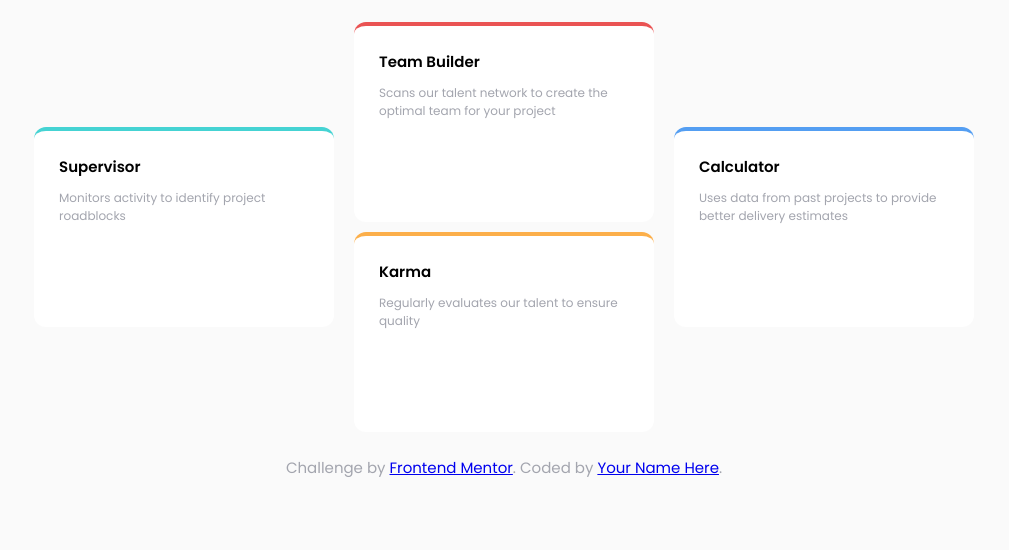
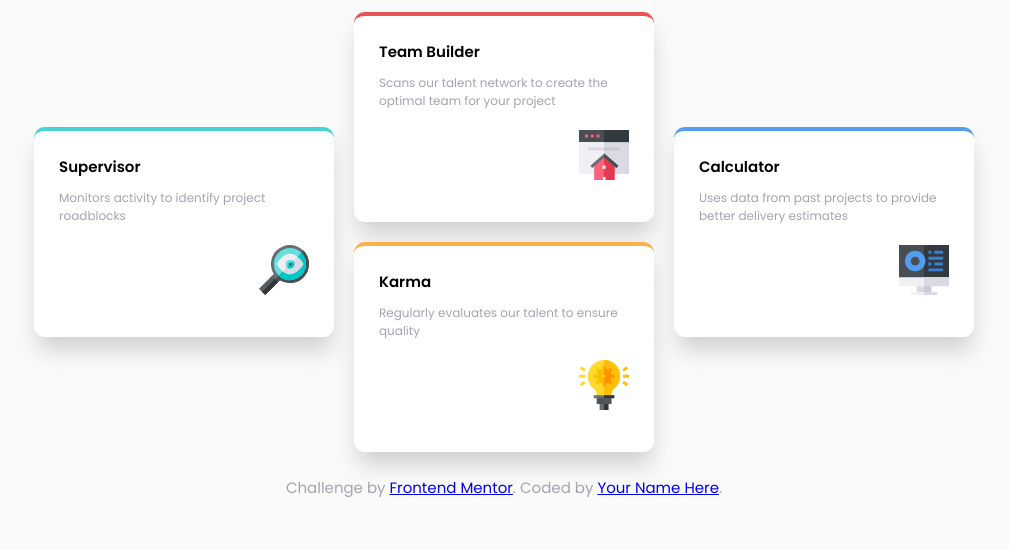
Before and after one commit to J-Potes/four-card-feature-section-master, a plain HTML site: page index.html in a window 1280 px wide. Shown: the part 250-800 px from the top of the page, without its empty margins (136-1145 px from the left). Drawn offline with Linux system fonts and the light colour scheme.

Commit message:
Icons and shadows

```diff
--- a/css/styles.css
+++ b/css/styles.css
@@ -120,13 +120,18 @@ p {
 
 .card {
     background-color: var(--white);
-    height: 20rem;
+    height: 21rem;
     max-width: 30rem;
-    border-radius: 1.2rem;
+    border-radius: 1.1rem;
     margin: 1rem;
     padding: 2.5rem;
     border-top-style: solid;
     border-top-width: .4rem;
+
+    -webkit-box-shadow: 1px 16px 22px -3px rgba(171,171,171,0.53);
+    -moz-box-shadow: 1px 16px 22px -3px rgba(171,171,171,0.53);
+    box-shadow: 1px 16px 22px -3px rgba(171,171,171,0.53);
+    margin-top: 2rem;
 }
 
 .card__title {
@@ -139,7 +144,12 @@ p {
 .card__text {
     font-size: 1.2rem;
     margin: 0;
+}
 
+.card__icon {
+    width: 5rem;
+    float: right;
+    margin-top: 2rem;
 }
 
 .cards__c1 {
--- a/index.html
+++ b/index.html
@@ -35,20 +35,24 @@
     <div class="cards__c1 card">
       <h2 class="card__title">Supervisor</h2>
       <p class="card__text">Monitors activity to identify project roadblocks</p>
+      <img class="card__icon" src="images/icon-supervisor.svg" alt="Supervisor Icon">
     </div>
     <div class="cards__group">
       <div class="cards__c2 card">
         <h2 class="card__title">Team Builder</h2>
         <p class="card__text">Scans our talent network to create the optimal team for your project</p>
+        <img class="card__icon" src="images/icon-team-builder.svg" alt="Team builder Icon">
       </div>
       <div class="cards__c3 card">
         <h2 class="card__title">Karma</h2>
         <p class="card__text">Regularly evaluates our talent to ensure quality</p>
+        <img class="card__icon" src="images/icon-karma.svg" alt="Karma Icon">
       </div>
     </div>
     <div class="cards__c4 card">
       <h2 class="card__title">Calculator</h2>
       <p class="card__text">Uses data from past projects to provide better delivery estimates</p>
+      <img class="card__icon" src="images/icon-calculator.svg" alt="Calculator Icon">
     </div>
   </main>
 
```
